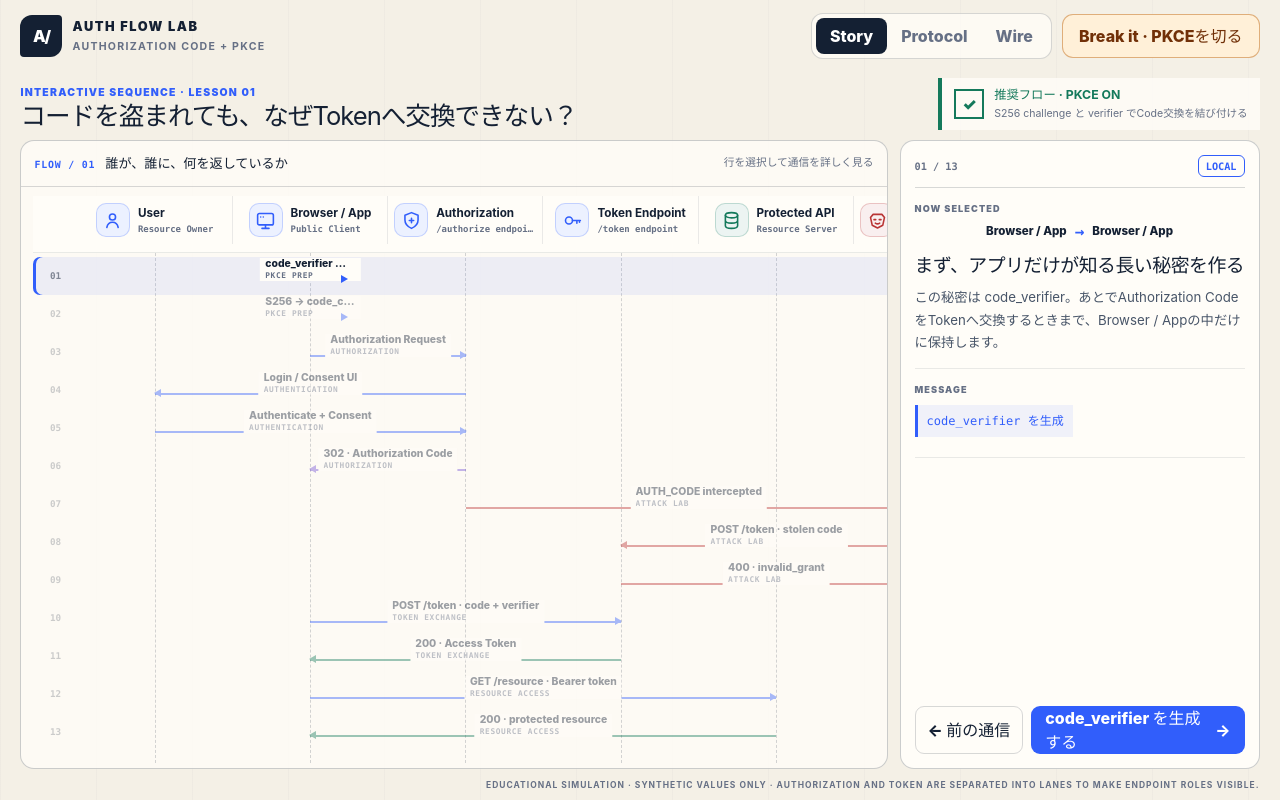
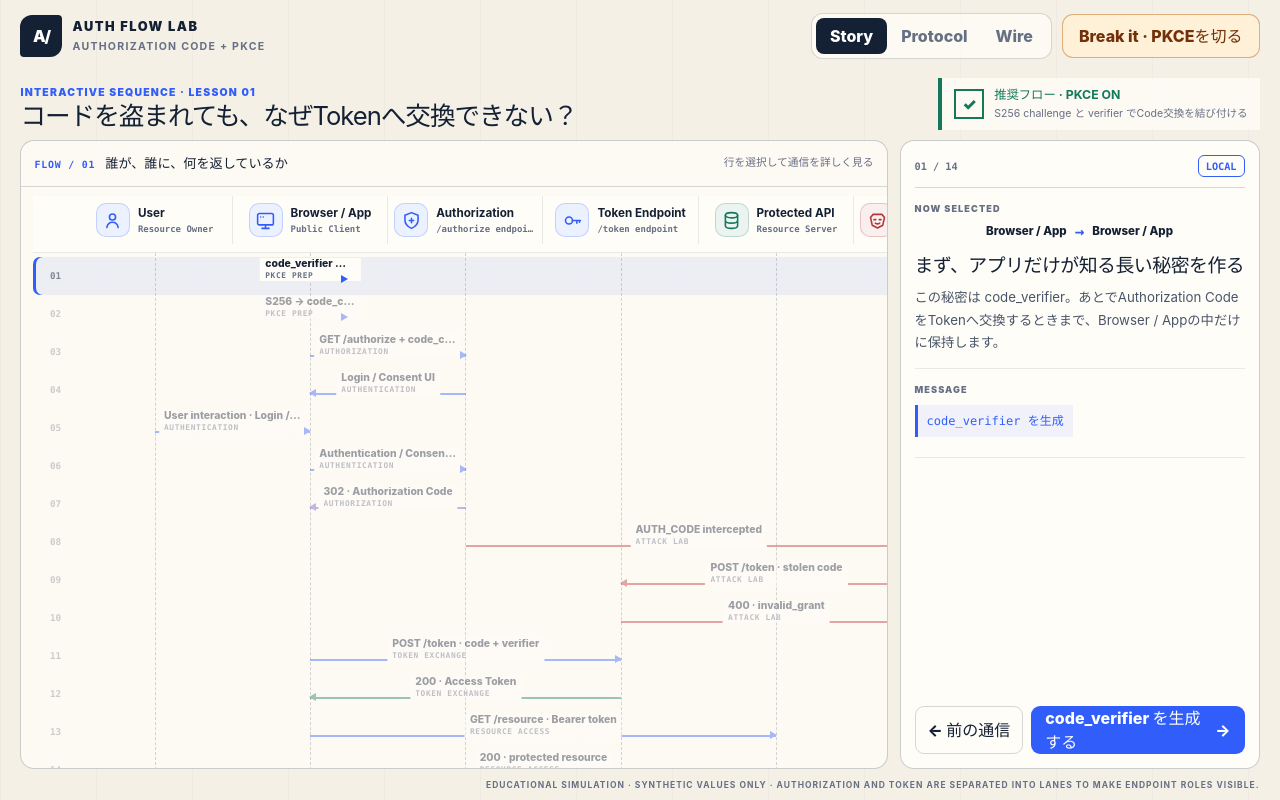
Before and after one commit to ShimaBell0619/auth-flow-lab, a React (Vite) app: page / in a window 1280 px wide. Built offline with nearby package versions, Linux system fonts and the light colour scheme.

Commit message:
fix: make browser-mediated authorization traffic explicit

```diff
--- a/src/pkceScenario.ts
+++ b/src/pkceScenario.ts
@@ -78,10 +78,10 @@ const safeEvents: readonly SequenceEvent[] = [
     from: "client",
     to: "auth",
     kind: "request",
-    label: "Authorization Request",
+    label: "GET /authorize + code_challenge",
     storyTitle: "Browser / Appが、認可を始めてもらう",
     storyBody:
-      "Browser / Appは認可サーバーへ移動し、さきほど作った“秘密の指紋”も一緒に渡します。秘密の原本はまだ手元です。",
+      "Browser / AppはAuthorization Endpointへ移動し、さきほど作った“秘密の指紋”も一緒に渡します。秘密の原本はまだ手元です。",
     protocolTitle: "Authorization Request + PKCE challenge",
     protocolBody:
       "Authorization Endpointへ response_type=code と code_challenge / S256 を含む認可要求を送ります。",
@@ -95,36 +95,60 @@ const safeEvents: readonly SequenceEvent[] = [
     action: "認可要求を送る",
   },
   {
-    id: "login-prompt",
+    id: "login-ui",
     phase: "AUTHENTICATION",
     from: "auth",
-    to: "user",
+    to: "client",
     kind: "response",
     label: "Login / Consent UI",
-    storyTitle: "認可サーバーが、本人確認と同意を求める",
+    storyTitle: "認可サーバーのログイン画面がBrowserへ返る",
     storyBody:
-      "ここでユーザーがログインし、アプリに許可する範囲を確認します。OAuthの認可フローの中で、ユーザー操作が挟まる部分です。",
-    protocolTitle: "Authorization Server interacts with the Resource Owner",
+      "ユーザーへ直接ネットワーク通信するのではなく、Authorization Serverのログイン・同意画面がBrowserへ返り、Browser上で表示されます。",
+    protocolTitle: "Authorization Server returns the authentication interaction to the user-agent",
     protocolBody:
-      "Authorization EndpointはResource Ownerを認証し、必要な認可判断を取得します。具体的な認証方式はOAuth自体の範囲外です。",
-    wire: ["HTTP 200 · login / consent interaction", "// authentication mechanism is deployment-specific"],
-    action: "ログイン画面を返す",
+      "OAuthはユーザー認証の具体方式を規定しません。この教材では、Authorization Endpointとのブラウザ上の認証・同意インタラクションとして表します。",
+    wire: [
+      "HTTP/1.1 200 OK",
+      "Content-Type: text/html",
+      "<login / consent interaction>",
+    ],
+    action: "ログイン画面をBrowserへ返す",
   },
   {
-    id: "consent",
+    id: "user-interaction",
     phase: "AUTHENTICATION",
     from: "user",
+    to: "client",
+    kind: "local",
+    label: "User interaction · Login / Consent",
+    storyTitle: "ユーザーがBrowser上でログイン・同意を操作する",
+    storyBody:
+      "ユーザーはBrowserに表示されたAuthorization Serverの画面を操作します。ここは“人の操作”であり、まだBrowserからサーバーへの戻り通信とは分けて見ます。",
+    protocolTitle: "Resource Owner interacts through the user-agent",
+    protocolBody:
+      "Resource Ownerの認証・認可操作をUser-Agent上のインタラクションとして表しています。具体的な資格情報や認証方式はこの教材では扱いません。",
+    wire: ["// user interaction in the browser", "authenticate + approve requested access"],
+    action: "ログイン・同意を操作する",
+  },
+  {
+    id: "login-submit",
+    phase: "AUTHENTICATION",
+    from: "client",
     to: "auth",
     kind: "request",
-    label: "Authenticate + Consent",
-    storyTitle: "ユーザーが本人確認し、アクセスを許可する",
+    label: "Authentication / Consent submission",
+    storyTitle: "Browserから認可サーバーへ、認証・同意の結果を返す",
     storyBody:
-      "ユーザーの操作が認可サーバーへ戻ります。ここで認可サーバーは、Authorization Codeを発行できる状態になります。",
-    protocolTitle: "Resource Owner authorization completes",
+      "ユーザー操作の結果がBrowserからAuthorization Serverへ戻ります。ここがログイン画面の“戻りの通信”です。",
+    protocolTitle: "User-agent submits the authorization-server interaction",
     protocolBody:
-      "認可サーバー側で認証と認可判断が完了し、登録済みredirect_uriへAuthorization Responseを返す準備が整います。",
-    wire: ["POST /login-or-consent", "result = authenticated + authorized"],
-    action: "認証・同意する",
+      "Authorization Server側で認証と認可判断を完了させるためのブラウザ通信を、代表的な往復として表示しています。OAuthはこの認証プロトコル自体を規定しません。",
+    wire: [
+      "POST /authorization-interaction",
+      "result = authenticated + authorized",
+      "// representative only; authentication method is deployment-specific",
+    ],
+    action: "認証・同意を送信する",
   },
   {
     id: "code-return",
@@ -135,7 +159,7 @@ const safeEvents: readonly SequenceEvent[] = [
     label: "302 · Authorization Code",
     storyTitle: "一度限りの“引換券”がBrowser / Appへ戻る",
     storyBody:
-      "Authorization CodeはAccess Tokenではありません。次にToken Endpointで交換するための短命な引換券です。",
+      "認証と同意が完了すると、Authorization Codeが登録済みredirect_uriへ返ります。これはAccess Tokenではありません。",
     protocolTitle: "Authorization Response returns an authorization code",
     protocolBody:
       "Authorization Serverはcode_challengeとの関連を保持したAuthorization Codeをredirect_uriへ返します。",
@@ -154,7 +178,7 @@ const safeEvents: readonly SequenceEvent[] = [
     label: "AUTH_CODE intercepted",
     storyTitle: "ここで攻撃者がAuthorization Codeだけを横取りしたら？",
     storyBody:
-      "この教材では、redirectやアプリ切替の途中でCodeだけが漏れた状況を単純化して再現します。攻撃者はcode_verifierを知りません。",
+      "この教材ではredirectの途中でCodeだけが漏れた状況を単純化して再現します。攻撃者はcode_verifierを知りません。",
     protocolTitle: "Simulated authorization-code interception",
     protocolBody:
       "攻撃者がAUTH_CODEを取得したと仮定します。PKCEが有効な場合、Authorization Request時のcode_challengeに対応するcode_verifierは取得できていません。",
@@ -298,7 +322,7 @@ export const buildSequence = (mode: FlowMode): readonly SequenceEvent[] => {
     if (event.id === "authorize") {
       return {
         ...event,
-        label: "Authorization Request · NO PKCE",
+        label: "GET /authorize · NO PKCE",
         storyTitle: "比較のため、PKCEなしで認可を開始する",
         storyBody:
           "この危険な比較ではcode_challengeを送らずにAuthorization Codeを発行させたものとして流れを続けます。",
@@ -332,7 +356,11 @@ export const buildSequence = (mode: FlowMode): readonly SequenceEvent[] => {
         protocolTitle: "Attacker submits the intercepted code without PKCE",
         protocolBody:
           "この単純化した比較ではPKCE bindingがないAuthorization Codeを攻撃者が先にToken Endpointへ提示します。",
-        wire: ["POST /token", "grant_type=authorization_code&code=AUTH_CODE", "// no PKCE verifier required in this experiment"],
+        wire: [
+          "POST /token",
+          "grant_type=authorization_code&code=AUTH_CODE",
+          "// no PKCE verifier required in this experiment",
+        ],
       };
     }
     if (event.id === "attacker-result") {
@@ -346,7 +374,11 @@ export const buildSequence = (mode: FlowMode): readonly SequenceEvent[] => {
         protocolTitle: "Insecure comparison: attacker receives an access token",
         protocolBody:
           "PKCEを意図的に無効化した教材上の比較結果です。実システムへの攻撃手順を示すものではありません。",
-        wire: ["HTTP/1.1 200 OK", "{ \"access_token\": \"STOLEN_ACCESS_TOKEN\" }", "// intentionally insecure simulation"],
+        wire: [
+          "HTTP/1.1 200 OK",
+          "{ \"access_token\": \"STOLEN_ACCESS_TOKEN\" }",
+          "// intentionally insecure simulation",
+        ],
         action: "攻撃者のAPIアクセスを見る",
       };
     }
@@ -383,7 +415,11 @@ export const buildSequence = (mode: FlowMode): readonly SequenceEvent[] => {
         protocolTitle: "Insecure experiment completes",
         protocolBody:
           "Resource Serverが提示されたTokenを有効と判断したという単純化した教材結果です。",
-        wire: ["HTTP/1.1 200 OK", "{ \"resource\": \"protected data\" }", "// intentionally insecure simulation"],
+        wire: [
+          "HTTP/1.1 200 OK",
+          "{ \"resource\": \"protected data\" }",
+          "// intentionally insecure simulation",
+        ],
         action: "最初から比較する",
       };
     }
```
